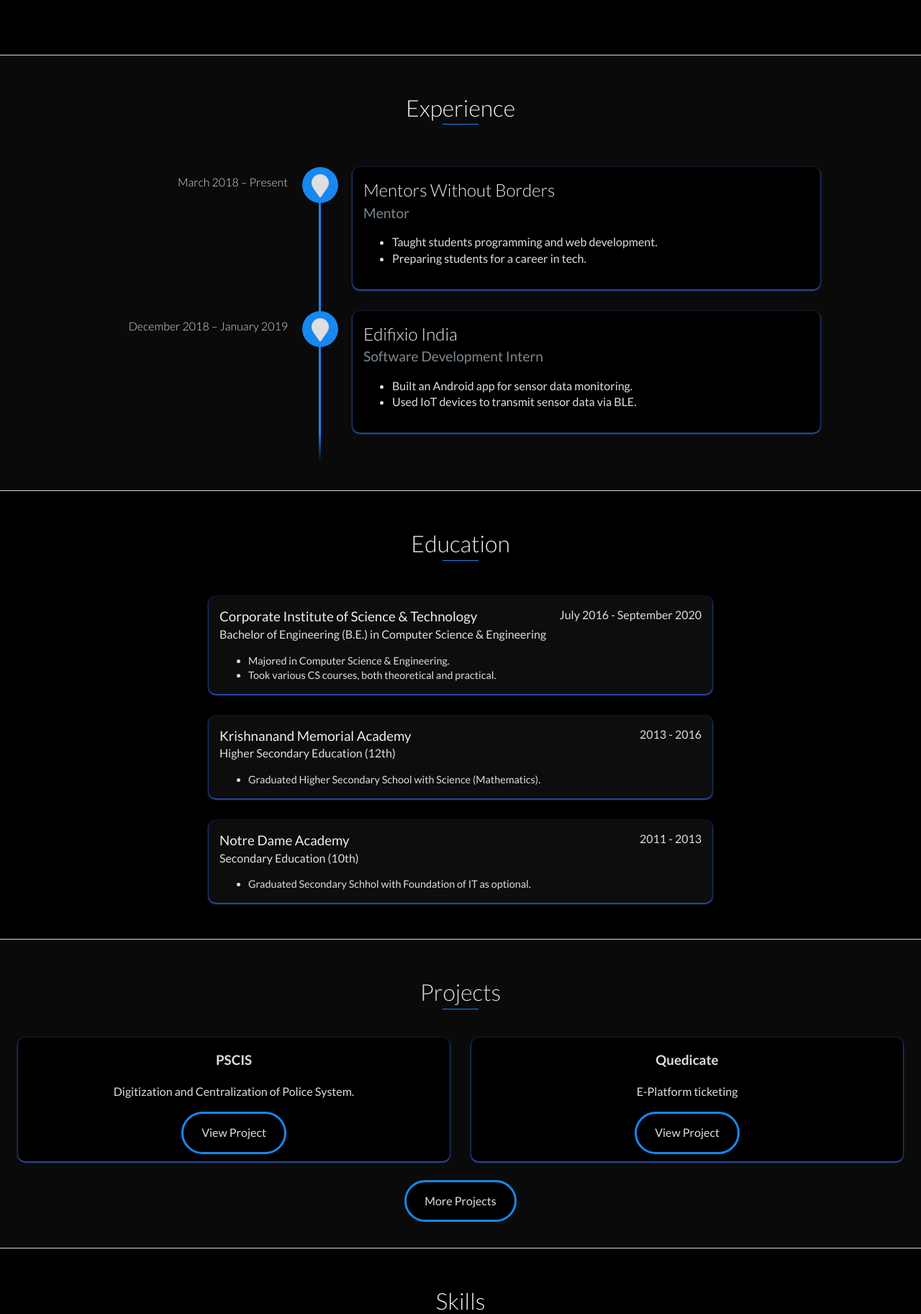
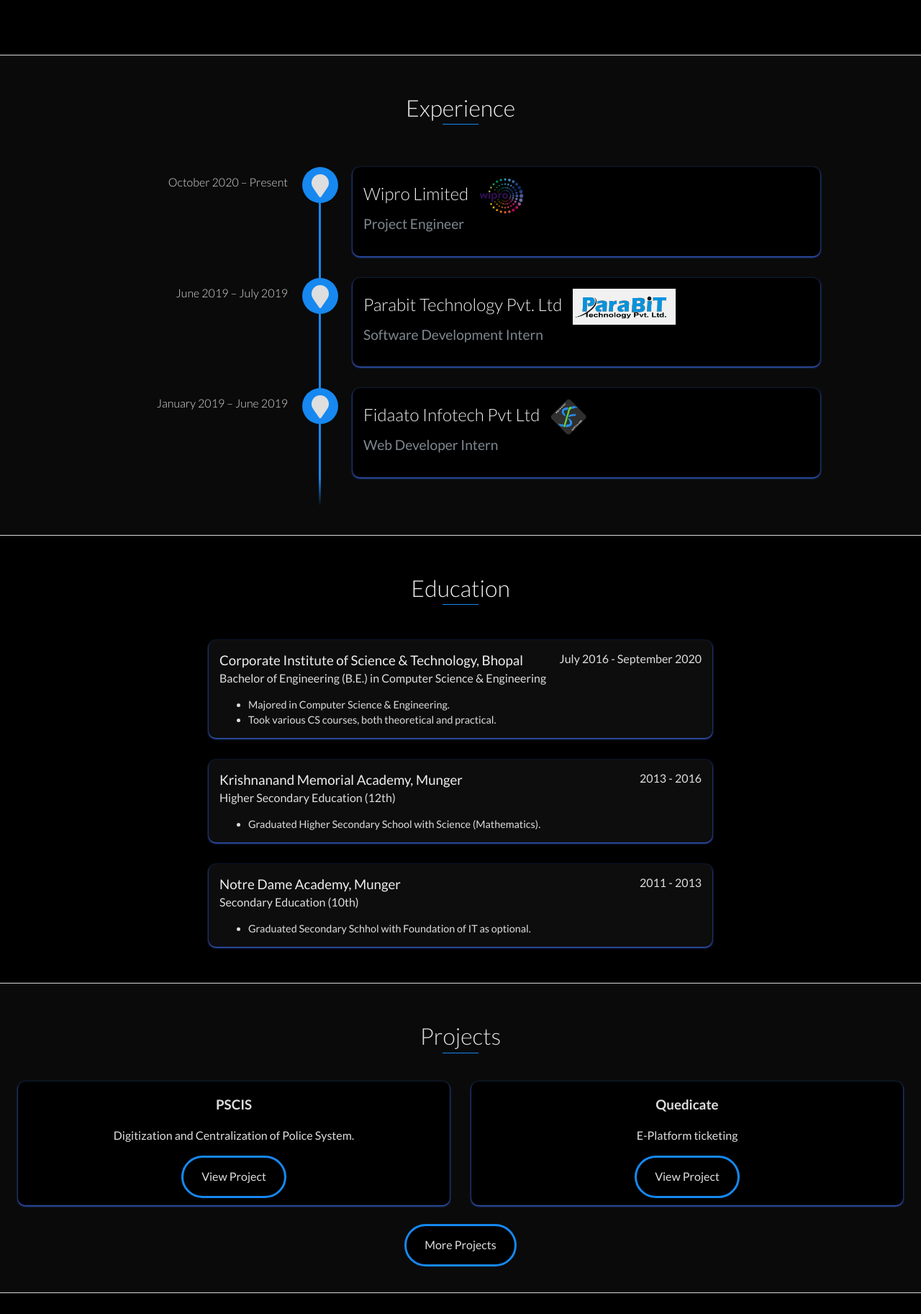
Before and after one commit to gshacklebolt/gshacklebolt.github.io, a PHP site: page / in a window 1280 px wide. Shown: the part 917-2742 px from the top of the page at 72% size. Run offline with PHP 8.4, Linux system fonts and the light colour scheme; some libraries are stand-ins or nearby versions.

Commit message:
Added Experience

```diff
--- a/index.html
+++ b/index.html
@@ -206,20 +206,25 @@
     <section id="experience" class="background-alt" accesskey="e">
       <h2 class="heading">Experience</h2>
       <div id="experience-timeline">
-        <div data-date="March 2018 – Present" class="shadow">
-          <h3>Mentors Without Borders</h3>
-          <h4>Mentor</h4>
+        <div data-date="October 2020 – Present" class="shadow">
+          <h3>Wipro Limited <img src="./images/company/wipro.png" alt="Wipro Logo" class="company-logo" /></h3>
+          <h4>Project Engineer</h4>
           <ul>
-            <li>Taught students programming and web development.</li>
-            <li>Preparing students for a career in tech.</li>
+            <!-- <li></li> -->
           </ul>
         </div>
-        <div data-date="December 2018 – January 2019" class="shadow">
-          <h3>Edifixio India</h3>
+        <div data-date="June 2019 – July 2019" class="shadow">
+          <h3>Parabit Technology Pvt. Ltd <img src="./images/company/parabit.png" alt="Parabit Logo" class="company-logo" /></h3>
           <h4>Software Development Intern</h4>
           <ul>
-            <li>Built an Android app for sensor data monitoring.</li>
-            <li>Used IoT devices to transmit sensor data via BLE.</li>
+            <!-- <li></li> -->
+          </ul>
+        </div>
+        <div data-date="January 2019 – June 2019" class="shadow">
+          <h3>Fidaato Infotech Pvt Ltd <img src="./images/company/fidaato.png" alt="Fidaato Logo" class="company-logo" /></h3>
+          <h4>Web Developer Intern</h4>
+          <ul>
+            <!-- <li></li> -->
           </ul>
         </div>
       </div>
@@ -229,7 +234,7 @@
     <section id="education" accesskey="r">
       <h2 class="heading">Education</h2>
       <div class="education-block shadow">
-        <h3>Corporate Institute of Science &amp; Technology</h3>
+        <h3>Corporate Institute of Science &amp; Technology, Bhopal</h3>
         <span class="education-date"> July 2016 - September 2020</span>
         <h4>Bachelor of Engineering (B.E.) in Computer Science &amp; Engineering</h4>
         <ul>
@@ -239,7 +244,7 @@
       </div>
       <!-- End .education-block -->
       <div class="education-block shadow">
-        <h3>Krishnanand Memorial Academy</h3>
+        <h3>Krishnanand Memorial Academy, Munger</h3>
         <span class="education-date"> 2013 - 2016</span>
         <h4>Higher Secondary Education (12th)</h4>
         <ul>
@@ -248,7 +253,7 @@
       </div>
       <!-- End .education-block -->
       <div class="education-block shadow">
-        <h3>Notre Dame Academy</h3>
+        <h3>Notre Dame Academy, Munger</h3>
         <span class="education-date"> 2011 - 2013</span>
         <h4>Secondary Education (10th)</h4>
         <ul>
--- a/styles/styles.css
+++ b/styles/styles.css
@@ -353,6 +353,12 @@ footer {
 	top: 100%;
 	left: 303px
 }
+
+.company-logo{
+	height: 50px;
+	padding-left: 10px;
+}
+
 .vtimeline-content {
 	margin-left: 350px;
 	background: #000;
```
Also changed, not shown: images/company/fidaato.png (added), images/company/parabit.png (added), images/company/wipro.png (added).
